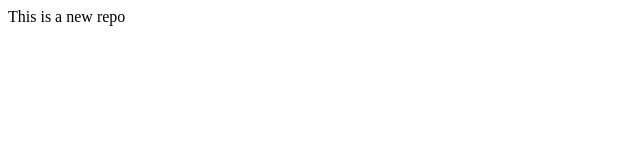
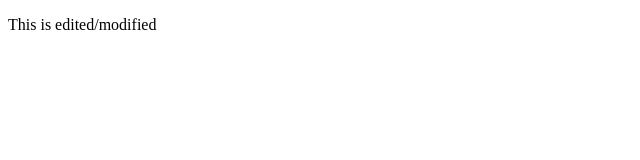
Before and after one commit to Darshan-H/localrepo, a plain HTML site: page index.html in a window 1280 px wide. Shown: the whole page, without its empty margins (0-640 px from the left). Drawn offline with Linux system fonts and the light colour scheme.

```diff
--- a/index.html
+++ b/index.html
@@ -1 +1,11 @@
-<p>This is a new repo</p>
+<!DOCTYPE html>
+<html lang="en">
+<head>
+    <meta charset="UTF-8">
+    <meta name="viewport" content="width=device-width, initial-scale=1.0">
+    <title>Document</title>
+</head>
+<body>
+    <p>This is edited/modified</p>
+</body>
+</html>
```
